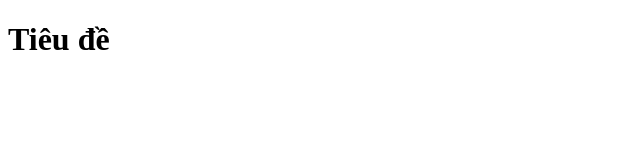
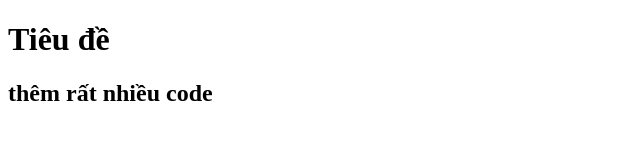
Before and after one commit to thuan-05/duan6, a plain HTML site: page index.html in a window 1280 px wide. Shown: the whole page, without its empty margins (0-640 px from the left). Drawn offline with Linux system fonts and the light colour scheme.

Commit message:
1. sửa code lần 1

```diff
--- a/index.html
+++ b/index.html
@@ -7,5 +7,6 @@
   </head>
   <body>
     <h1>Tiêu đề</h1>
+    <h2>thêm rất nhiều code</h2>
   </body>
 </html>
```
